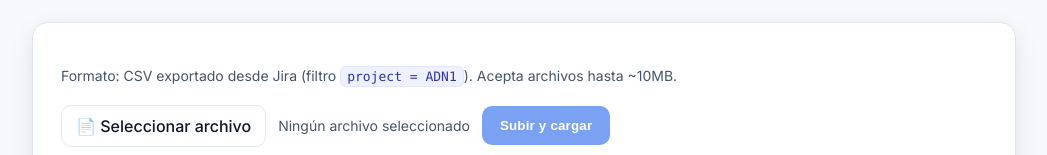
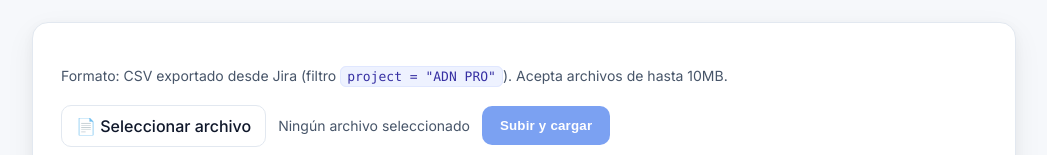
Before and after one commit to diegocode81/dashboard_adn1, a website: page public/index.html in a window 1280 px wide. Shown: the part 131-286 px from the top of the page, without its empty margins (116-1163 px from the left). Drawn offline with Linux system fonts and the light colour scheme.

Commit message:
Update Jira CSV filter label

```diff
--- a/public/index.html
+++ b/public/index.html
@@ -191,8 +191,8 @@
 
     <section class="card">
       <p class="hint">
-        Formato: CSV exportado desde Jira (filtro <code>project = ADN1</code>).
-        Acepta archivos hasta ~10MB.
+        Formato: CSV exportado desde Jira (filtro <code>project = "ADN PRO"</code>).
+        Acepta archivos de hasta 10MB.
       </p>
 
       <div class="row">
```
